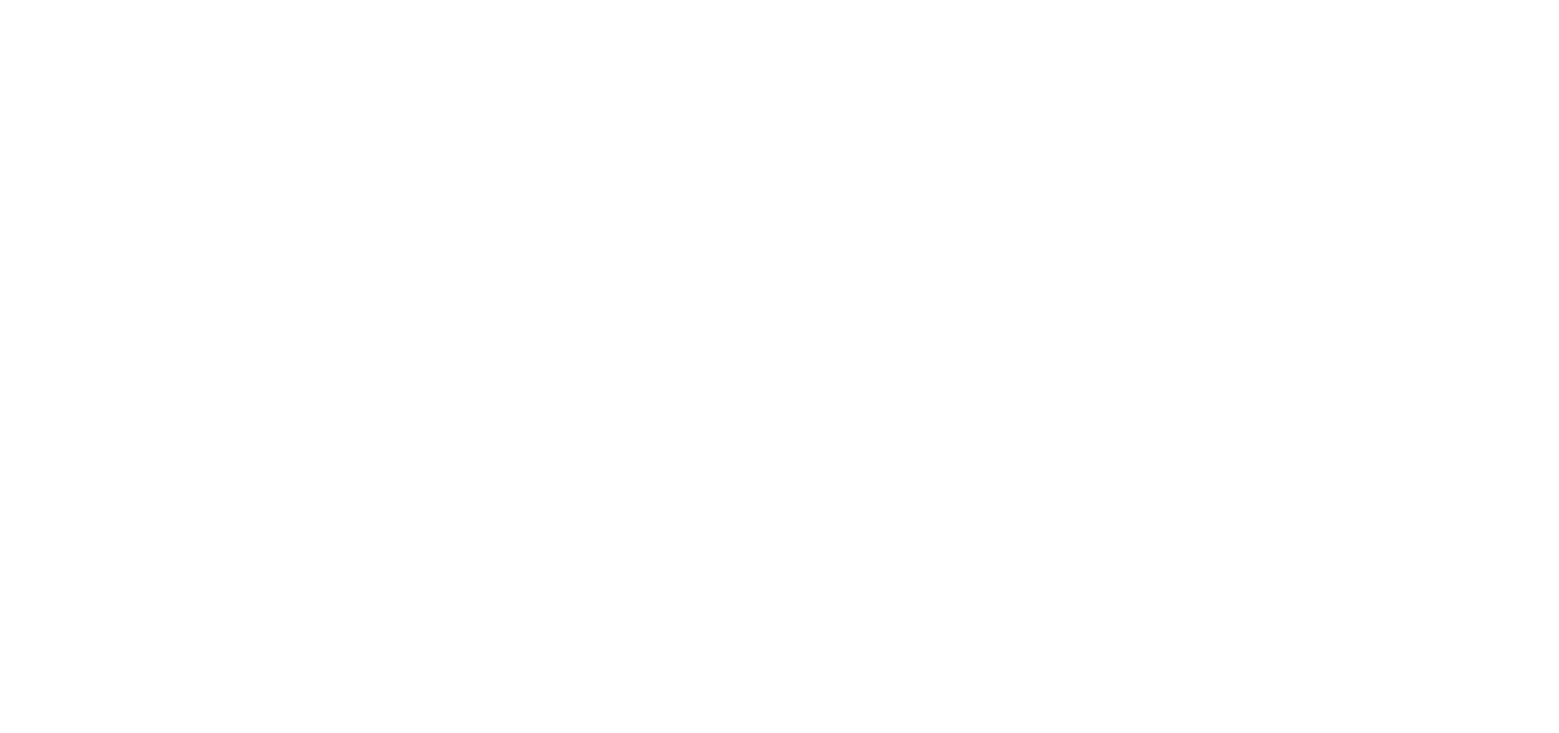
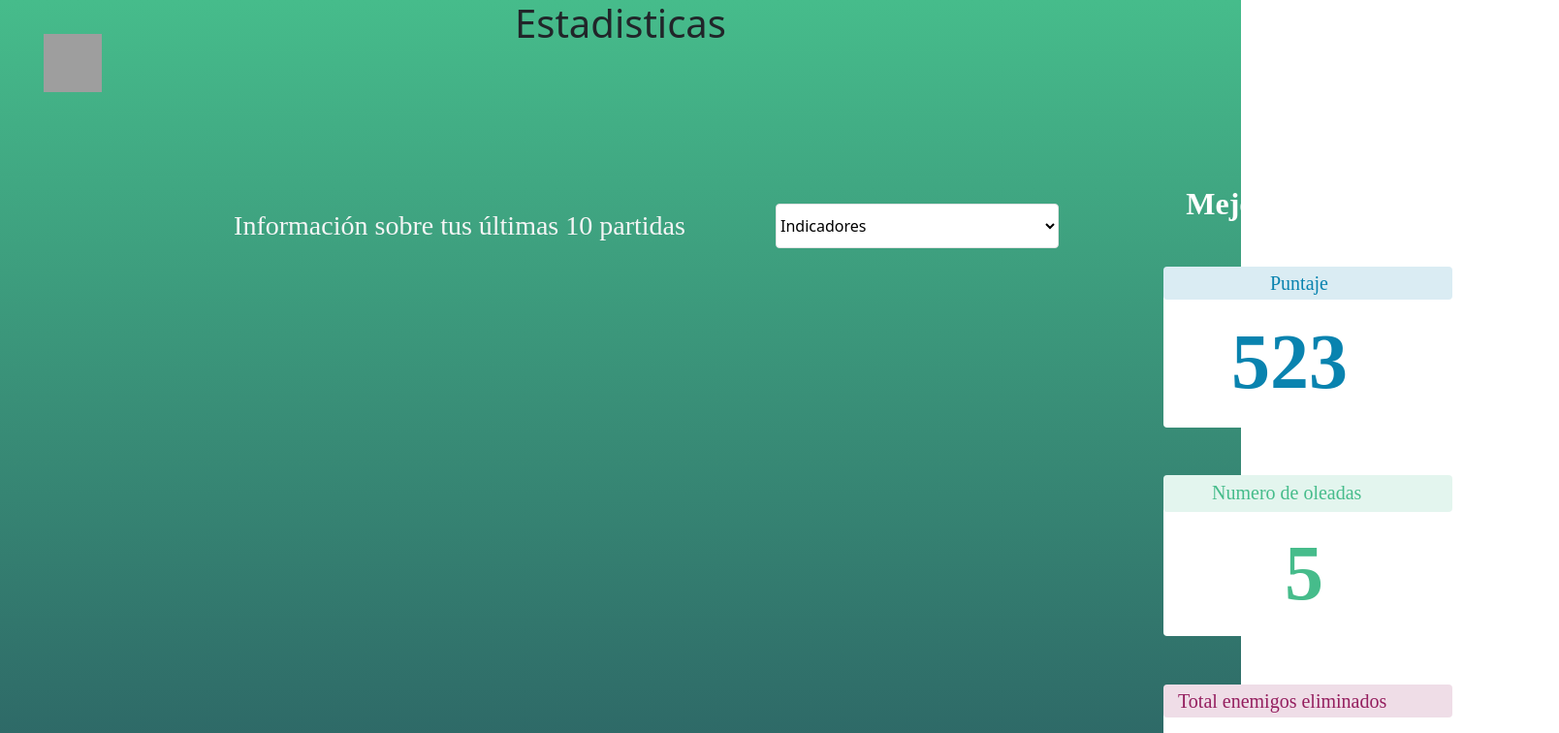
Before and after one commit to intinazca/semilleroTalentum, a React (Create React App) app: page /Estadisticas in a window 1280 px wide. Before the commit this address had no page. Shown: the top 756 px of the page at 97% size, 1608 px wide, since content can reach past the window. Built offline with nearby package versions, Linux system fonts and the light colour scheme; grey boxes are pictures that could not be loaded.

Commit message:
en este commit agrrego los componentes estadistica y juego_usuario

```diff
--- a/src/App.tsx
+++ b/src/App.tsx
@@ -4,7 +4,8 @@
 import Home from './componentes/Login/Home';
 import { BrowserRouter, Route, Routes } from 'react-router-dom';
 import Registro from './componentes/Registro/Registro';
-
+import Estadisticas from './componentes/Estadisticas/Estadisticas';
+import Juego_Usuario from './componentes/Juego_Usuario/Juego_Usuario';
 //app es el componente que renderiza
 function App() {
 
@@ -16,6 +17,9 @@
             <Routes>
                 <Route path="/" element={<Home/>} />
                 <Route path="/Registro" element={<Registro/>} />
+                <Route path="/Estadisticas" element={<Estadisticas/>} />
+                <Route path="/Juego_Usuario" element={<Juego_Usuario/>} />
+
             </Routes>
         </BrowserRouter>
 
--- a/src/componentes/Estadisticas/Estadisticas.css
+++ b/src/componentes/Estadisticas/Estadisticas.css
@@ -0,0 +1,284 @@
+.background{
+    position: relative;
+    width: 100%;
+    height: 1024px;
+
+    background: linear-gradient(180deg, #46BC8B 0%, #264D5B 100%);
+}
+.estadisticas{
+/* ESTADÍSTICAS */
+
+position: absolute;
+width: 548px;
+height: 49px;
+left: 446px;
+top: 72px;
+
+font-family: 'Montserrat';
+font-style: normal;
+font-weight: 700;
+font-size: 40px;
+line-height: 49px;
+/* identical to box height */
+text-align: center;
+letter-spacing: 0.2em;
+
+color: #F5F5F5;
+}
+.info_partidas{
+/* Información sobre tus últimas 10 partidas */
+
+position: absolute;
+width: 588px;
+height: 34px;
+left: 180px;
+top: 216px;
+
+font-family: 'Montserrat';
+font-style: normal;
+font-weight: 500;
+font-size: 28px;
+line-height: 34px;
+
+color: #F5F5F5;
+}
+.mejores_puntajes{
+    /* Mejores Puntajes */
+
+    position: absolute;
+    width: 285px;
+    height: 39px;
+    left: 1200px;
+    top: 191px;
+
+    font-family: 'Montserrat';
+    font-style: normal;
+    font-weight: 600;
+    font-size: 32px;
+    line-height: 39px;
+    /* identical to box height */
+
+    color: #FFFFFF;
+}
+.undo{
+
+/* Undo */
+
+position: absolute;
+width: 60px;
+height: 60px;
+left: 45px;
+top: 35px;
+
+background: url(https://raw.githubusercontent.com/JuanBenitez2600/imagenes/main/undo.png);
+}
+.rectangle_8{
+
+/* Rectangle 8 */
+
+position: absolute;
+width: 298px;
+height: 166px;
+left: 1200px;
+top: 275px;
+
+background: #FFFFFF;
+border-radius: 4px;
+}
+.rectangle_20{
+/* Rectangle 20 */
+
+position: absolute;
+width: 298px;
+height: 34px;
+left: 1200px;
+top: 275px;
+
+background: rgba(9, 131, 175, 0.15);
+border-radius: 4px;
+}
+.rectangle_18{
+/* Rectangle 18 */
+
+position: absolute;
+width: 298px;
+height: 166px;
+left: 1200px;
+top: 490px;
+
+background: #FFFFFF;
+border-radius: 4px;
+}
+.rectangle_21{
+/* Rectangle 21 */
+
+position: absolute;
+width: 298px;
+height: 38px;
+left: 1200px;
+top: 490px;
+
+background: rgba(70, 188, 139, 0.15);
+border-radius: 4px;
+}
+.numero_de_oleadas{
+/* Número de oleadas */
+
+
+position: absolute;
+width: 298px;
+height: 34px;
+left: 1250px;
+top: 491px;
+
+font-family: 'Montserrat';
+font-style: normal;
+font-weight: 400;
+font-size: 20px;
+line-height: 24px;
+display: flex;
+align-items: center;
+text-align: center;
+
+color: #46BC8B;
+
+}
+.rectangle_19{
+/* Rectangle 19 */
+
+position: absolute;
+width: 298px;
+height: 166px;
+left: 1200px;
+top: 706px;
+
+background: #FFFFFF;
+border-radius: 4px;
+}
+.rectangle_22{
+/* Rectangle 22 */
+
+position: absolute;
+width: 298px;
+height: 34px;
+left: 1200px;
+top: 706px;
+
+background: rgba(149, 31, 95, 0.15);
+border-radius: 4px;
+}
+.total_enemigos_eliminados{
+/* Total enemigos eliminados */
+
+position: absolute;
+width: 298px;
+height: 34px;
+left: 1215px;
+top: 706px;
+
+font-family: 'Montserrat';
+font-style: normal;
+font-weight: 400;
+font-size: 20px;
+line-height: 24px;
+display: flex;
+align-items: center;
+text-align: center;
+
+color: #951F5F;
+}
+.puntaje{
+/* Puntaje */
+
+position: absolute;
+width: 298px;
+height: 34px;
+left: 1310px;
+top: 275px;
+
+font-family: 'Montserrat';
+font-style: normal;
+font-weight: 400;
+font-size: 20px;
+line-height: 24px;
+display: flex;
+align-items: center;
+text-align: center;
+
+color: #0983AF;
+}
+.puntaje_523{
+
+/* 523 */
+
+position: absolute;
+width: 168px;
+height: 136px;
+left: 1270px;
+top: 305px;
+
+font-family: 'Montserrat';
+font-style: normal;
+font-weight: 600;
+font-size: 80px;
+line-height: 98px;
+display: flex;
+align-items: center;
+text-align: center;
+
+color: #0983AF;
+}
+.puntaje_2{
+
+/* 5 */
+
+position: absolute;
+width: 168px;
+height: 128px;
+left: 1325px;
+top: 527px;
+
+font-family: 'Montserrat';
+font-style: normal;
+font-weight: 600;
+font-size: 80px;
+line-height: 98px;
+display: flex;
+align-items: center;
+text-align: center;
+
+color: #46BC8B;
+}
+.puntaje_3{
+
+/* 25 */
+
+position: absolute;
+width: 168px;
+height: 98px;
+left: 1260px;
+top: 756px;
+
+font-family: 'Montserrat';
+font-style: normal;
+font-weight: 600;
+font-size: 80px;
+line-height: 98px;
+/* identical to box height */
+text-align: center;
+
+color: #951F5F;
+}
+.rectangle_7{
+/* Rectangle 7 */
+
+
+position: absolute;
+width: 292px;
+height: 46px;
+left: 800px;
+top: 210px;
+
+background: #FFFFFF;
+border-radius: 4px;
+}
--- a/src/componentes/Estadisticas/Estadisticas.tsx
+++ b/src/componentes/Estadisticas/Estadisticas.tsx
@@ -1,14 +1,41 @@
 import React from 'react'
+import './Estadisticas.css'
+import 'bootstrap/dist/css/bootstrap.css';
 
-export default function Estadisticas() {
+function Estadisticas() {
+
   return (
-    <div>
-        <div>
 
-            <div>
+   <div className="background">
+   <h1 className="ESTADSTICAS">Estadisticas</h1>
+   <span className="info_partidas">Información sobre tus últimas 10 partidas</span>
+   <span className="mejores_puntajes">Mejores Puntajes</span>
 
-            </div>
-        </div>
-    </div>
+   <div className="rectangle_8"></div>
+   <div className="rectangle_20"></div>
+   <span className="puntaje">Puntaje</span>
+   <span className="puntaje_523">523</span>
+
+   <div className="rectangle_18"></div>
+   <div className="rectangle_21"></div>
+   <span className="numero_de_oleadas">Numero de oleadas</span>
+   <span className="puntaje_2">5</span>
+
+   <div className="rectangle_19"></div>
+   <div className="rectangle_22"></div>
+   <span className="total_enemigos_eliminados">Total enemigos eliminados</span>
+   <span className="puntaje_3">25</span>
+
+   <div className="undo"></div>
+
+   <select name="color" className="rectangle_7">
+    <option value="r">Indicadores</option>
+    <option value="a">Prueba1</option>
+    <option value="v">Prueba2</option>
+  </select>
+   <div></div>
+   </div>
   )
 }
+
+export default Estadisticas
--- /dev/null
+++ b/src/componentes/Juego_Usuario/Juego_Usuario.css
@@ -0,0 +1,121 @@
+.fondo_imagen{
+/* maysketchaday___19_by_fabianrensch_da38k3z 2 */
+
+position: absolute;
+width: 1440px;
+height: 1039px;
+left: 0px;
+top: 0px;
+
+background: url(https://raw.githubusercontent.com/JuanBenitez2600/imagenes/main/fondo.png);
+}
+.Rectangle_5{
+/* Rectangle 5 */
+
+position: absolute;
+width: 436px;
+height: 59px;
+left: 700px;
+top: 400px;
+
+font-family: 'Montserrat';
+font-style: normal;
+font-weight: 600;
+font-size: 20px;
+line-height: 24px;
+text-align: center;
+letter-spacing: 0.2em;
+
+color: #39344F;
+
+background: #46BC8B;
+box-shadow: 0px 0px 14px 5px rgba(57, 52, 79, 0.8);
+border-radius: 4px;
+}
+.boton_iniciar{
+/* Btn iniciar */
+
+position: absolute;
+width: 436px;
+height: 59px;
+left: 700px;
+top: 500px;
+
+font-family: 'Montserrat';
+font-style: normal;
+font-weight: 600;
+font-size: 20px;
+line-height: 24px;
+text-align: center;
+letter-spacing: 0.2em;
+
+color: #39344F;
+
+background: #46BC8B;
+box-shadow: 0px 0px 14px 5px rgba(57, 52, 79, 0.8);
+border-radius: 4px;
+}
+.recntagle_usuario{
+/* Rectangle  */
+
+position: absolute;
+width: 436px;
+height: 59px;
+left: 502px;
+top: 758px;
+
+background: #46BC8B;
+box-shadow: 0px 0px 14px 5px rgba(57, 52, 79, 0.8);
+border-radius: 4px;
+}
+.boton_cerrar_sesion{
+/* Rectangle 5 */
+
+position: absolute;
+width: 436px;
+height: 59px;
+left: 700px;
+top: 600px;
+
+font-family: 'Montserrat';
+font-style: normal;
+font-weight: 600;
+font-size: 20px;
+line-height: 24px;
+text-align: center;
+letter-spacing: 0.2em;
+
+color: #39344F;
+
+background: #46BC8B;
+box-shadow: 0px 0px 14px 5px rgba(57, 52, 79, 0.8);
+border-radius: 4px;
+}
+.recntagle_usuario2{
+/* Rectangle 5 */
+
+position: absolute;
+width: 436px;
+height: 59px;
+left: 502px;
+top: 873px;
+
+background: #46BC8B;
+box-shadow: 0px 0px 14px 5px rgba(57, 52, 79, 0.8);
+border-radius: 4px;
+}
+.letras_the_forest{
+/* The Forest Templ */
+
+position: absolute;
+width: 1104px;
+height: 132px;
+left: 168px;
+top: 139px;
+
+font-family: 'Alagard';
+font-style: normal;
+font-weight: 500;
+font-size: 128px;
+line-height: 132px;
+}
--- /dev/null
+++ b/src/componentes/Juego_Usuario/Juego_Usuario.tsx
@@ -0,0 +1,24 @@
+import React from 'react'
+import './Juego_Usuario.css'
+import 'bootstrap/dist/css/bootstrap.css';
+
+function Juego_Usuario() {
+
+  return (
+
+   <div className="fondo" >
+   <button className="Rectangle_5">Jugar</button>
+   <button className="boton_iniciar">Estadisticas</button>
+   <button className="boton_cerrar_sesion">Cerrar sesión</button>
+   <h1 className="titulo">The Forest temple</h1>
+
+
+
+
+
+
+   </div>
+  )
+}
+
+export default Juego_Usuario
--- a/src/componentes/Login/Home.tsx
+++ b/src/componentes/Login/Home.tsx
@@ -4,20 +4,20 @@
 
 function Home() {
   return (
-    <div className="fondo"><div className="login"></div>
+    <div className="fondo">
     <div className="rectangle2"></div>
     <h1 className="iniciar_sesion">Iniciar Sesión</h1>
     <input type="text" placeholder="Usuario" className="rectangle3"></input>
     <input type="text" placeholder="Contraseña" className="rectangle4"></input>
     <span className="usuario"></span>
     <span className="contrasena"></span>
-    <div className="rectangle"></div>
-    <span className="iniciar">Iniciar</span>
+    <button className="rectangle">Iniciar</button>
     <div className="look"></div>
     <div className="user"></div>
     <span className="prueba">Aun no tienes una cuenta, crea una</span>
-    <span className="prueba2">aquí</span></div>
-
+    <span className="prueba2">aquí</span>
+    <span className="titulo">The Forest Temple</span>
+    </div>
   )
 }
 
```
Also changed, not shown: src/componentes/Login/Home.css (+32 -75 lines).
